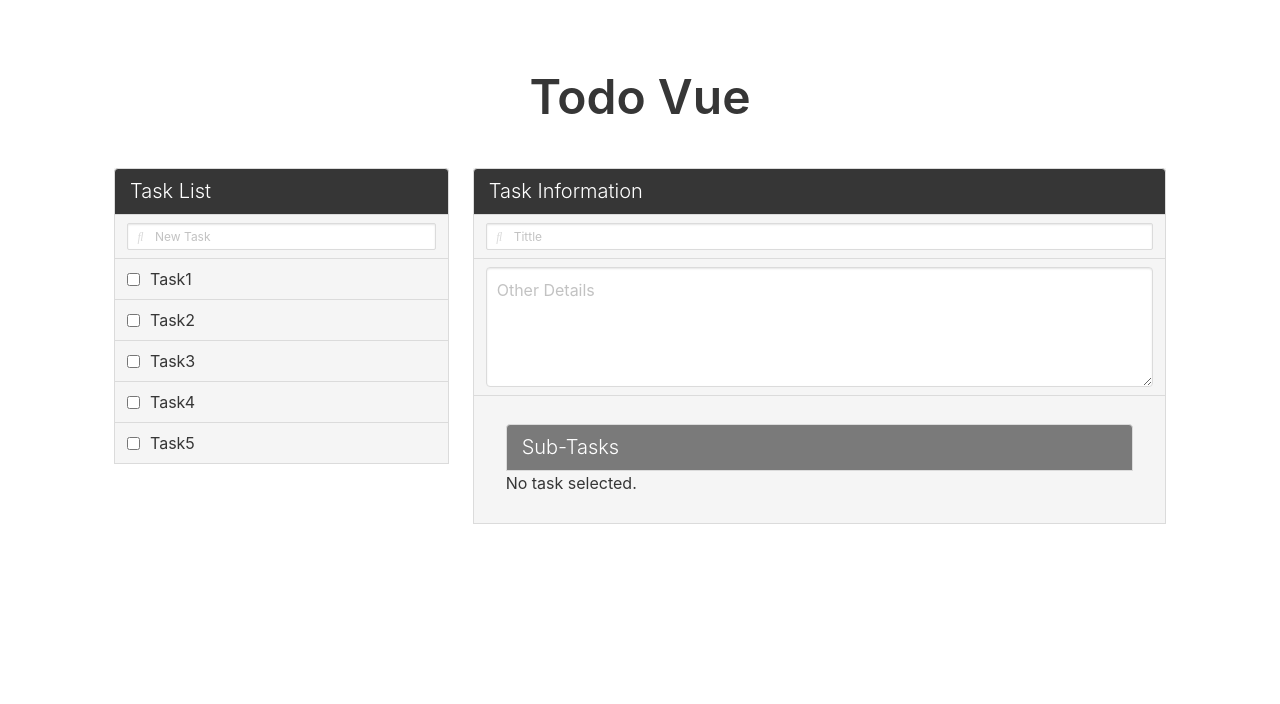
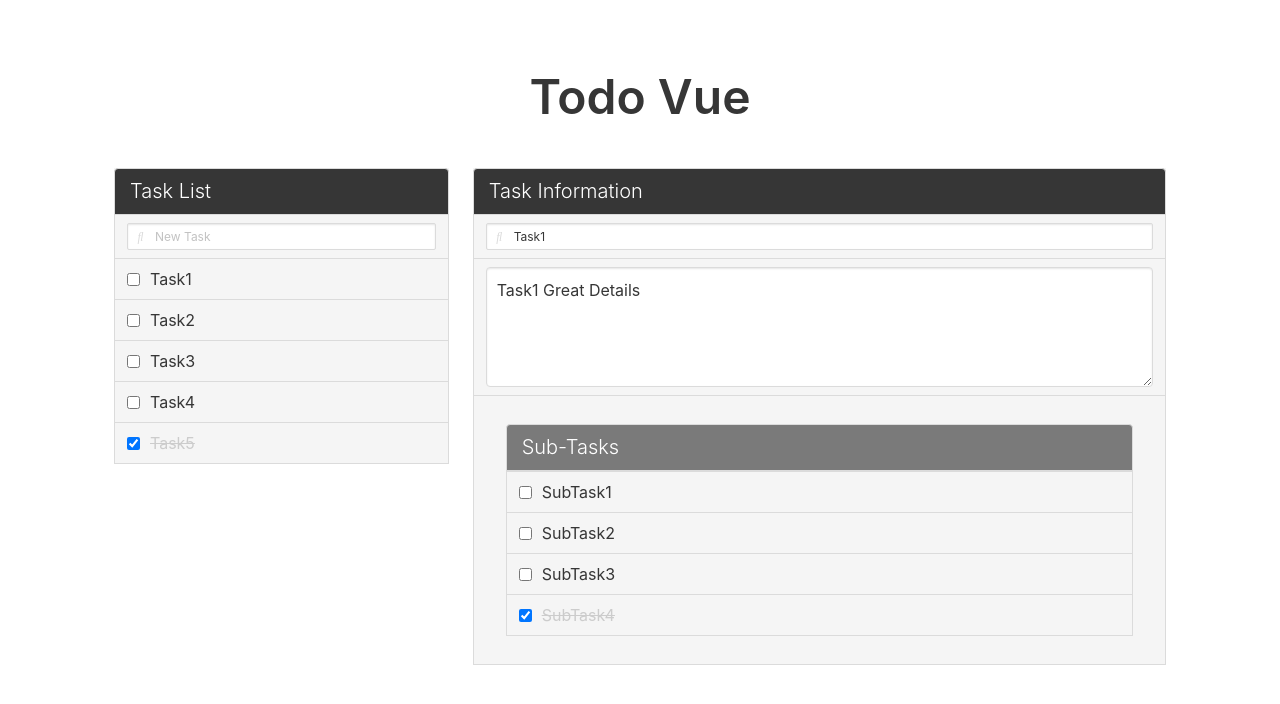
Before and after one commit to roberto910907/vuejs-todoList-refactoring, a Vue app: page / in a window 1280 px wide. Both pictures are taken after a click on the link "Task1". Shown: the top 704 px of the page. Built offline with nearby package versions, Linux system fonts and the light colour scheme.

Commit message:
Added new task feature

```diff
--- a/src/App.vue
+++ b/src/App.vue
@@ -7,15 +7,15 @@
                     </p>
                     <div class="panel-block">
                         <p class="control has-icons-left">
-                            <input class="input is-small" type="text" placeholder="New Task">
+                            <input v-model="newTask.title" class="input is-small" type="text" placeholder="New Task" @keyup.enter="addNewTask(newTask)">
                             <span class="icon is-small is-left">
                                 <i class="fas fa-search" aria-hidden="true"></i>
                             </span>
                         </p>
                     </div>
 
-                    <a v-for="task in taskList" :key="task.id" class="panel-block">
-                        <input type="checkbox">
+                    <a v-for="task in taskList" :key="task.id" @click="updateSelectedTask(task)" :class="'panel-block' + (task.done ? ' task-done': '')">
+                        <input type="checkbox" v-model="task.done">
                         {{ task.title }}
                     </a>
                 </nav>
@@ -27,14 +27,14 @@
                     </p>
                     <div class="panel-block">
                         <p class="control has-icons-left">
-                            <input class="input is-small" type="text" placeholder="Tittle">
+                            <input v-model="selectedTask.title" :disabled="selectedTask.done" class="input is-small" type="text" placeholder="Tittle">
                             <span class="icon is-small is-left">
                                 <i class="fas fa-search" aria-hidden="true"></i>
                             </span>
                         </p>
                     </div>
                     <a class="panel-block">
-                        <textarea v-model="selectedTask.details" class="textarea" placeholder="Other Details"></textarea>
+                        <textarea v-model="selectedTask.details" :disabled="selectedTask.done" class="textarea" placeholder="Other Details"></textarea>
                     </a>
                     <label class="panel-block">
                         <nav class="panel is-spaced" style="width: 100%">
@@ -42,8 +42,8 @@
                                 Sub-Tasks
                             </p>
                             <div v-if="isTaskSelected()">
-                                <a v-for="subtask in selectedTask.subtasks" :key="subtask.id" class="panel-block">
-                                <input type="checkbox">
+                                <a v-for="subtask in selectedTask.subtasks" :key="subtask.id" :class="'panel-block' + (subtask.done ? ' task-done': '')">
+                                <input type="checkbox" v-model="subtask.done">
                                 {{ subtask.title }}
                              </a>
                             </div>
@@ -61,10 +61,22 @@
 export default {
     data() {
         return {
+            newTask: {
+                id: null,
+                title: null,
+                details: 'Default Title',
+                done: false,
+                subtasks: [
+                    {id: 1, title: 'SubTask1', details: 'SubTask1 Great Details', done: false},
+                    {id: 2, title: 'SubTask2', details: 'SubTask2 Great Details', done: false},
+                ]
+            },
             selectedTask: {
                 id: null,
                 title: null,
                 details: null,
+                done: null,
+                subtasks: []
             },
             taskList : [
                 {
@@ -93,12 +105,21 @@ export default {
         updateSelectedTask(task) {
             this.selectedTask = task;
         },
-        addTask() {
+        addNewTask(task) {
+            if(!task.title){
+                return;
+            }
 
+            this.taskList.push({...task});
+            this.newTask.title = null;
         }
     }
 }
 </script>
 
-<style lang="scss">
+<style lang="css">
+.task-done, .task-done:hover {
+  text-decoration: line-through;
+  color: #ccc;
+}
 </style>
```
